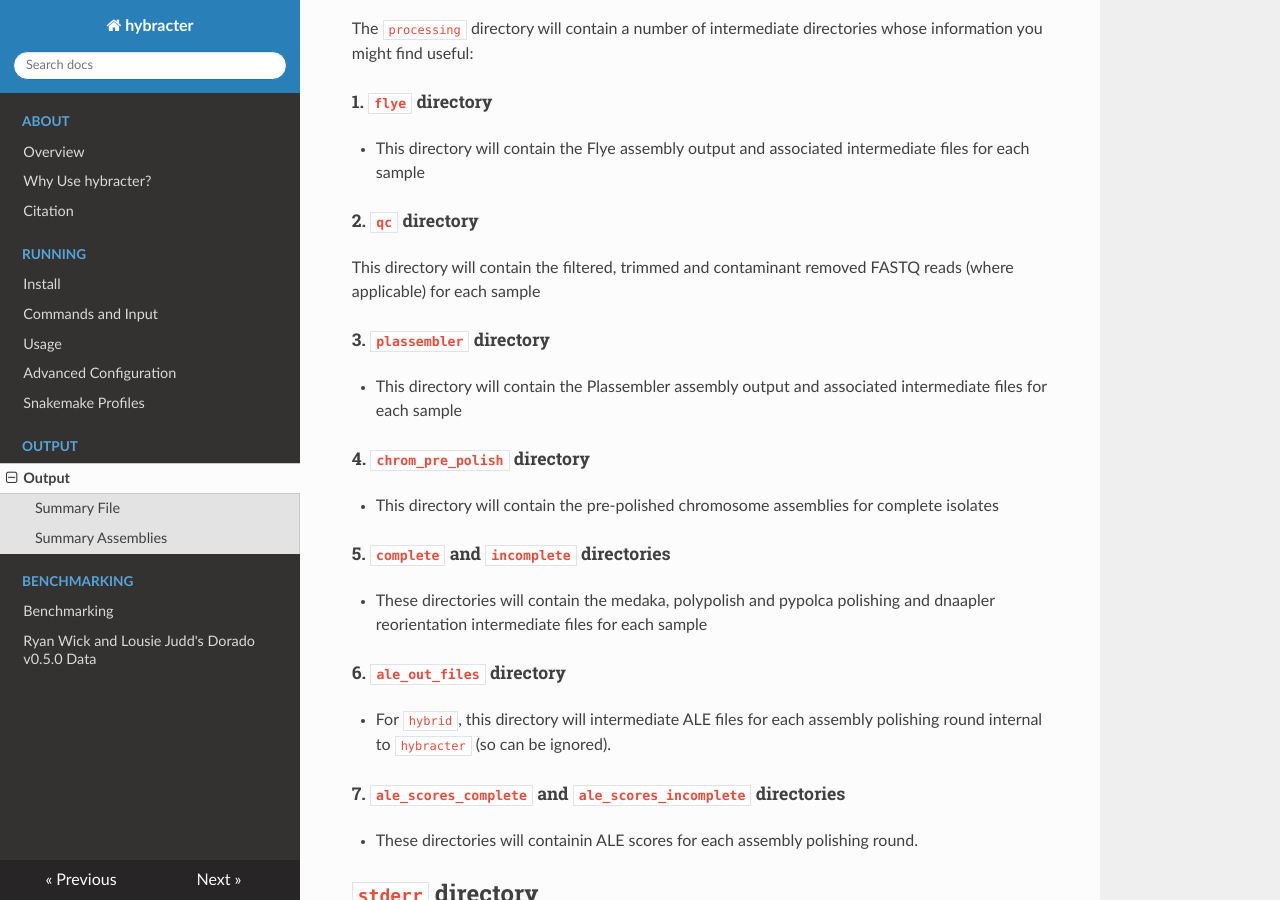
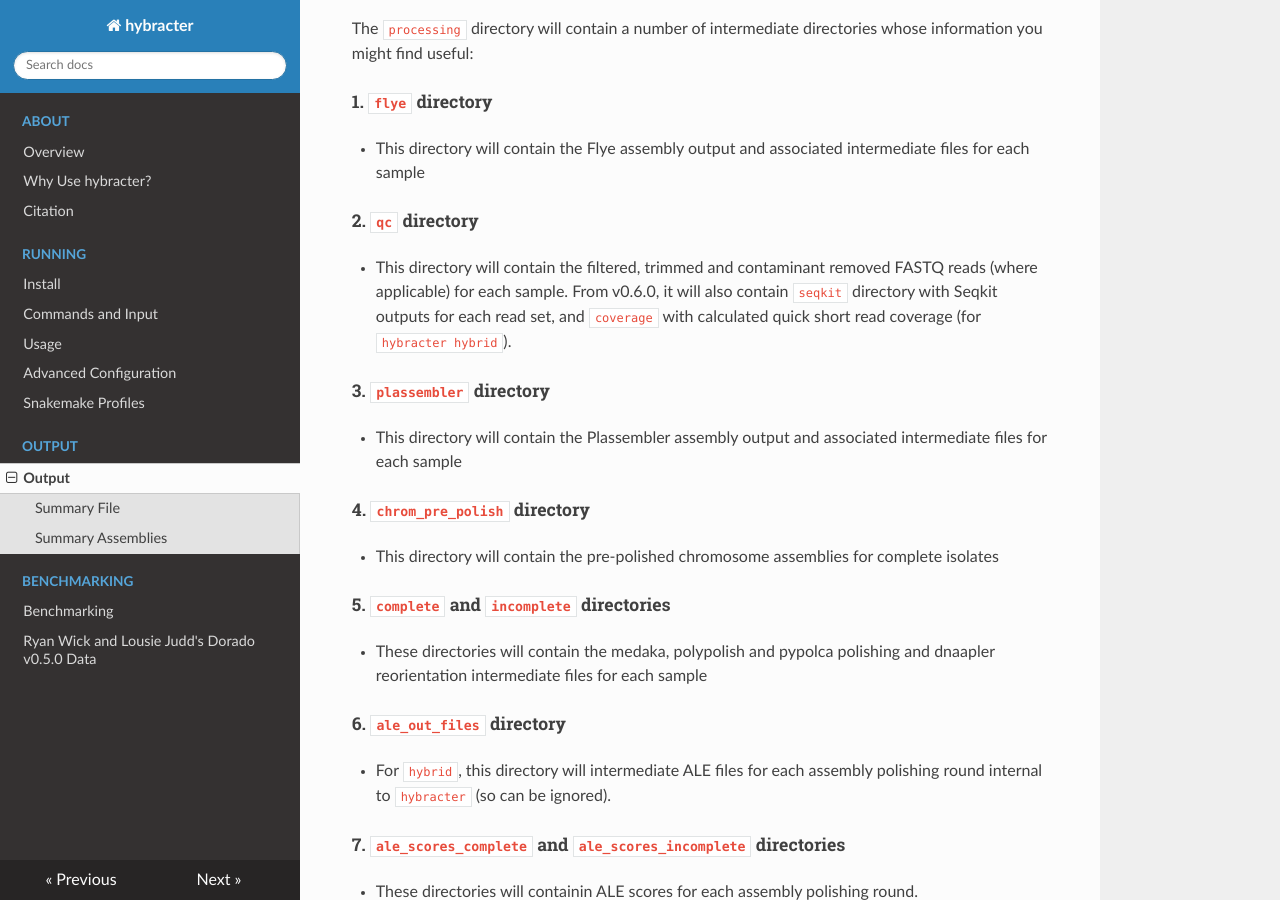
Before and after one commit to gbouras13/hybracter, an MkDocs documentation site: the page built from docs/output.md, in a window 1280 px wide and 900 px high, scrolled down 2343 px. Built offline with MkDocs 1.6.1, drawn with Linux system fonts in a browser that asks for light colours; nearby versions of some CDN libraries.

```diff
--- a/docs/output.md
+++ b/docs/output.md
@@ -92,7 +92,7 @@ The `processing` directory will contain a number of intermediate directories who
 
 ##### 2. `qc` directory
 
- This directory will contain the filtered, trimmed and contaminant removed FASTQ reads (where applicable) for each sample
+* This directory will contain the filtered, trimmed and contaminant removed FASTQ reads (where applicable) for each sample. From v0.6.0, it will also contain `seqkit` directory with Seqkit outputs for each read set, and `coverage` with calculated quick short read coverage (for `hybracter hybrid`).
 
 ##### 3. `plassembler` directory
 
```
Also changed, not shown: HISTORY.md (+8 -0 lines).
